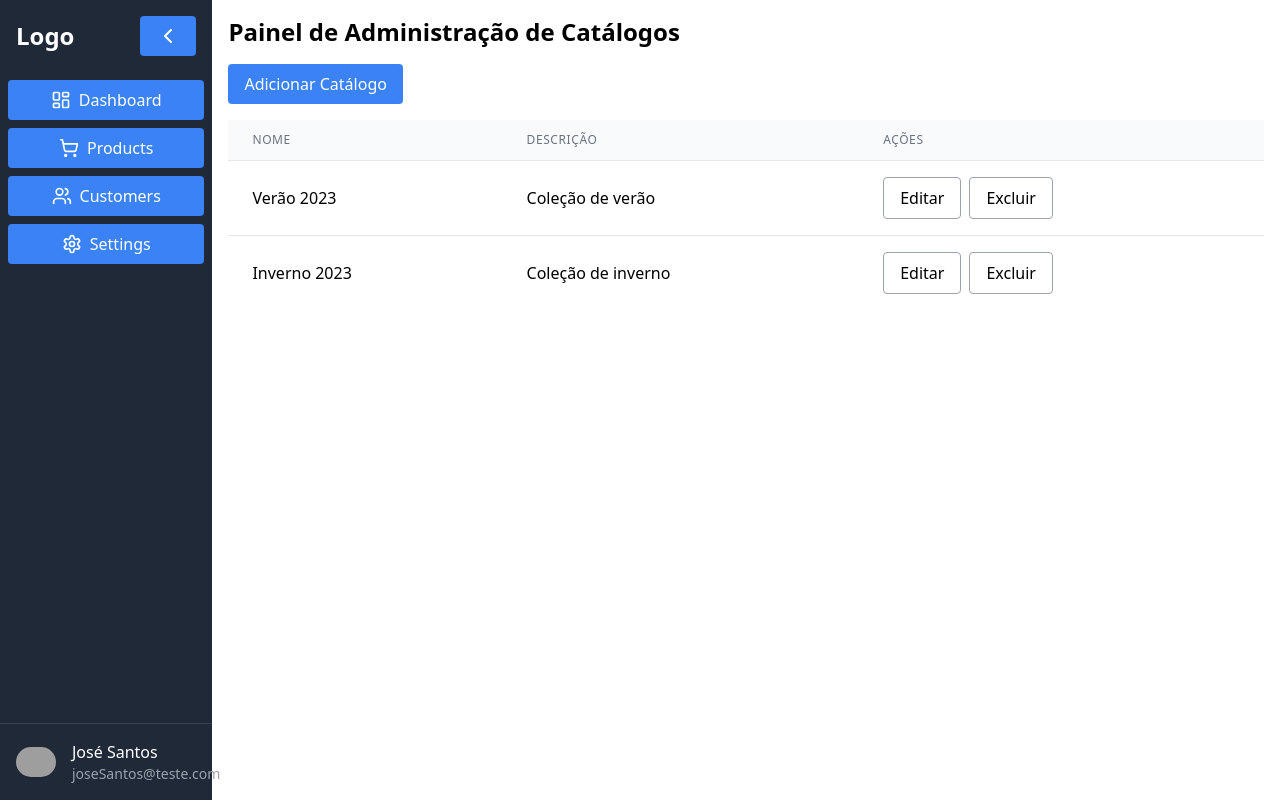
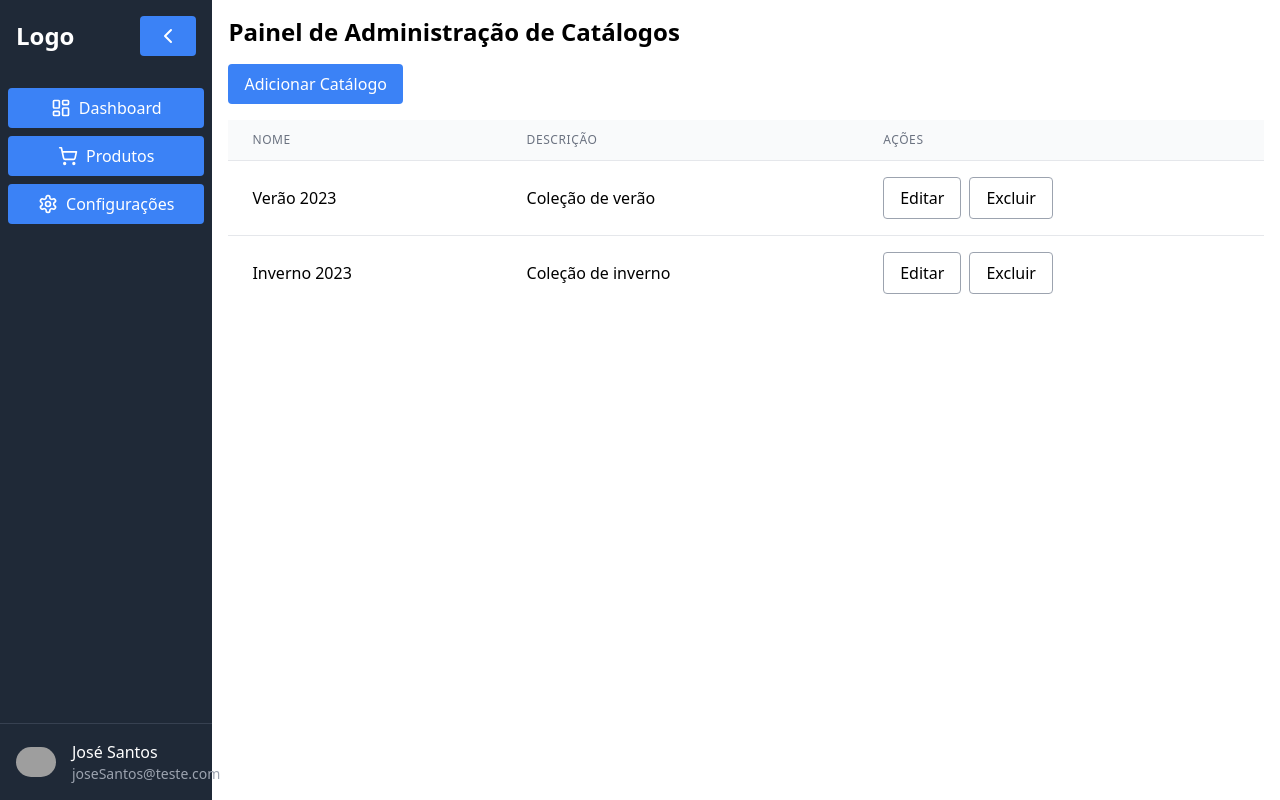
Before and after one commit to JoseErisvaldo/KSuperOficina, a React (Create React App) app in the folder front-end/: page / in a window 1280 px wide. Built offline with nearby package versions, Linux system fonts and the light colour scheme; grey boxes are pictures that could not be loaded; the HTML template or start-up script is replaced by a standard one.

Commit message:
Fix: adjust sidebar name

```diff
--- a/front-end/src/Components/SideBar/SideBar.jsx
+++ b/front-end/src/Components/SideBar/SideBar.jsx
@@ -10,6 +10,7 @@ import {
 import { ScrollArea } from '../ui/scroll-area'
 import { cn } from '../../lib/lib/utils'
 import { Button } from '../ui/button'
+import { Link } from 'react-router-dom'
 
 export default function Sidebar() {
   const [collapsed, setCollapsed] = useState(false)
@@ -33,9 +34,8 @@ export default function Sidebar() {
       <ScrollArea className="flex-grow">
         <nav className="space-y-2 p-2">
           <NavItem icon={<LayoutDashboard className="h-5 w-5" />} label="Dashboard" collapsed={collapsed} />
-          <NavItem icon={<ShoppingCart className="h-5 w-5" />} label="Products" collapsed={collapsed} />
-          <NavItem icon={<Users className="h-5 w-5" />} label="Customers" collapsed={collapsed} />
-          <NavItem icon={<Settings className="h-5 w-5" />} label="Settings" collapsed={collapsed} />
+          <NavItem icon={<ShoppingCart className="h-5 w-5" />} label="Produtos" collapsed={collapsed} />
+          <NavItem icon={<Settings className="h-5 w-5" />} label="Configurações" collapsed={collapsed} />
         </nav>
       </ScrollArea>
       <div className="p-4 border-t border-gray-700">
@@ -61,15 +61,17 @@ export default function Sidebar() {
 
 function NavItem({ icon, label, collapsed }) {
   return (
+    <Link to={`/${label}`} >
       <Button
         variant="ghost"
         className={cn(
-        "w-full flex justify-center items-center",
+          "w-full flex justify-center items-center mt-2",
           collapsed ? "px-2" : "px-4"
         )}
       >
         {icon}
         {!collapsed && <span className="ml-2">{label}</span>}
       </Button>
+    </Link>
   )
 }
```
Lines whose indentation alone changed are shown as unchanged.
